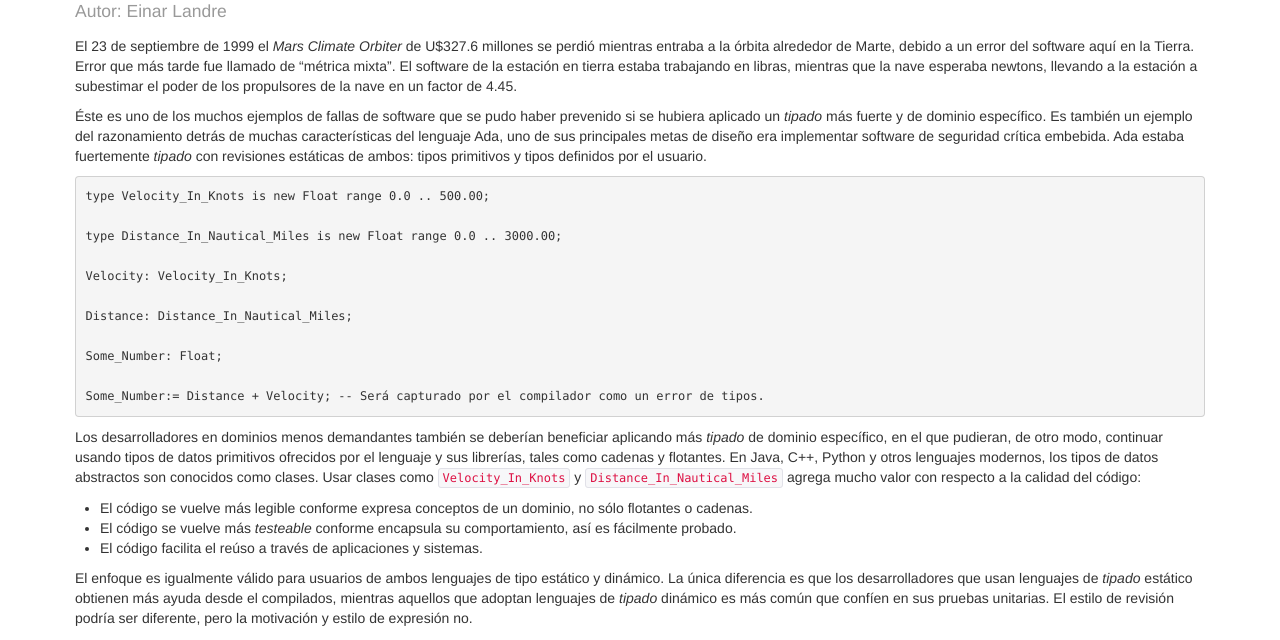
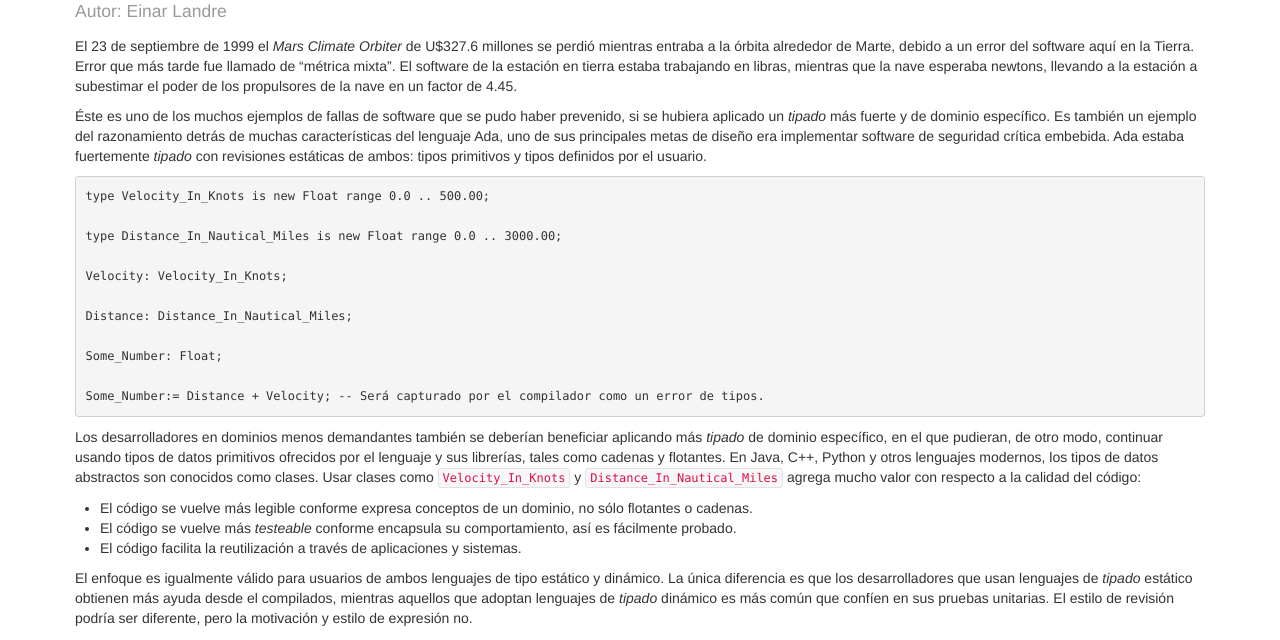
Before and after one commit to esparta/97cosas, a Jekyll site: the page built from programador/preferencia-tipos-dominio-especifico.md, in a window 1280 px wide and 1198 px high. Shown: the part 227-867 px from the top of the window. Built offline with Jekyll 4.4.1, drawn with Linux system fonts in a browser that asks for light colours; comment, search, counter and statistics services are not loaded.

Commit message:
Style corrections preferencia-tipos-dominio-especifico

```diff
--- a/programador/preferencia-tipos-dominio-especifico.md
+++ b/programador/preferencia-tipos-dominio-especifico.md
@@ -16,7 +16,7 @@ llevando a la estación a subestimar el poder de los propulsores de la
 nave en un factor de 4.45.
 
 Éste es uno de los muchos ejemplos de fallas de software que se pudo
-haber prevenido si se hubiera aplicado un _tipado_ más fuerte y de
+haber prevenido, si se hubiera aplicado un _tipado_ más fuerte y de
 dominio específico. Es también un ejemplo del razonamiento detrás de
 muchas características del lenguaje Ada, uno de sus principales metas de
 diseño era implementar software de seguridad crítica embebida. Ada
@@ -48,7 +48,7 @@ con respecto a la calidad del código:
 dominio, no sólo flotantes o cadenas.
 * El código se vuelve más _testeable_ conforme encapsula su
 comportamiento, así es fácilmente probado.
-* El código facilita el reúso a través de aplicaciones y sistemas.
+* El código facilita la reutilización a través de aplicaciones y sistemas.
 
 El enfoque es igualmente válido para usuarios de ambos lenguajes de tipo
 estático y dinámico. La única diferencia es que los desarrolladores que
```
